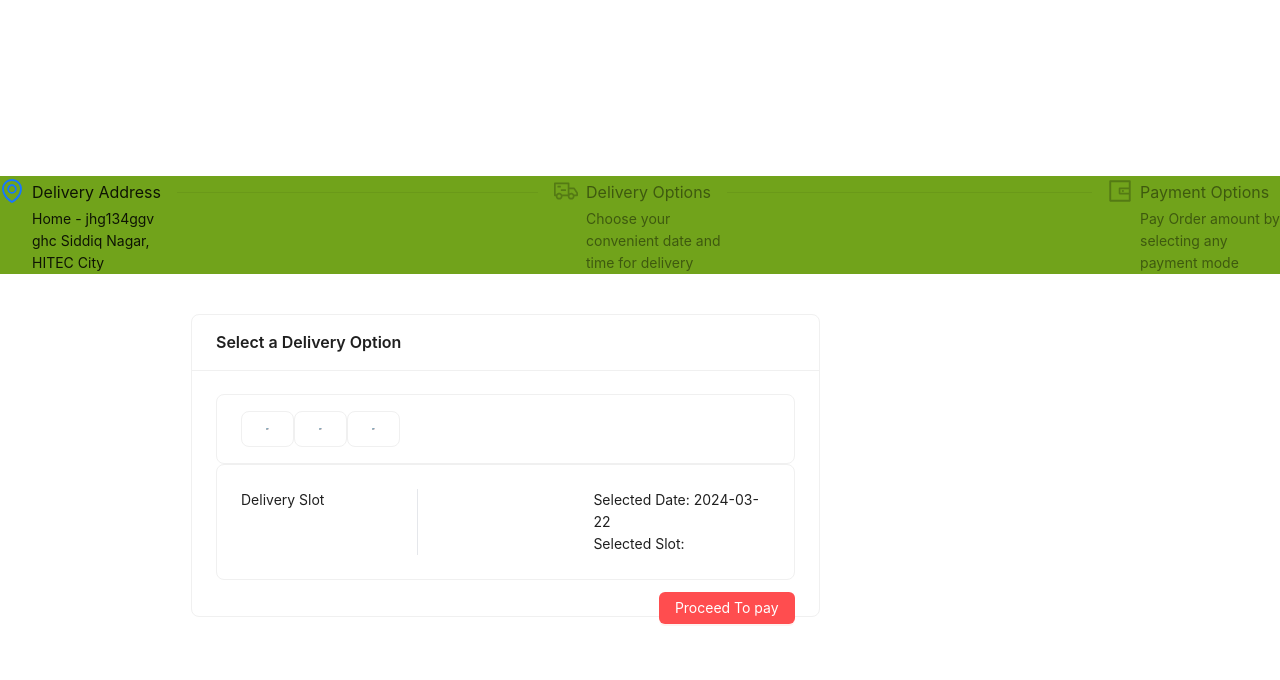
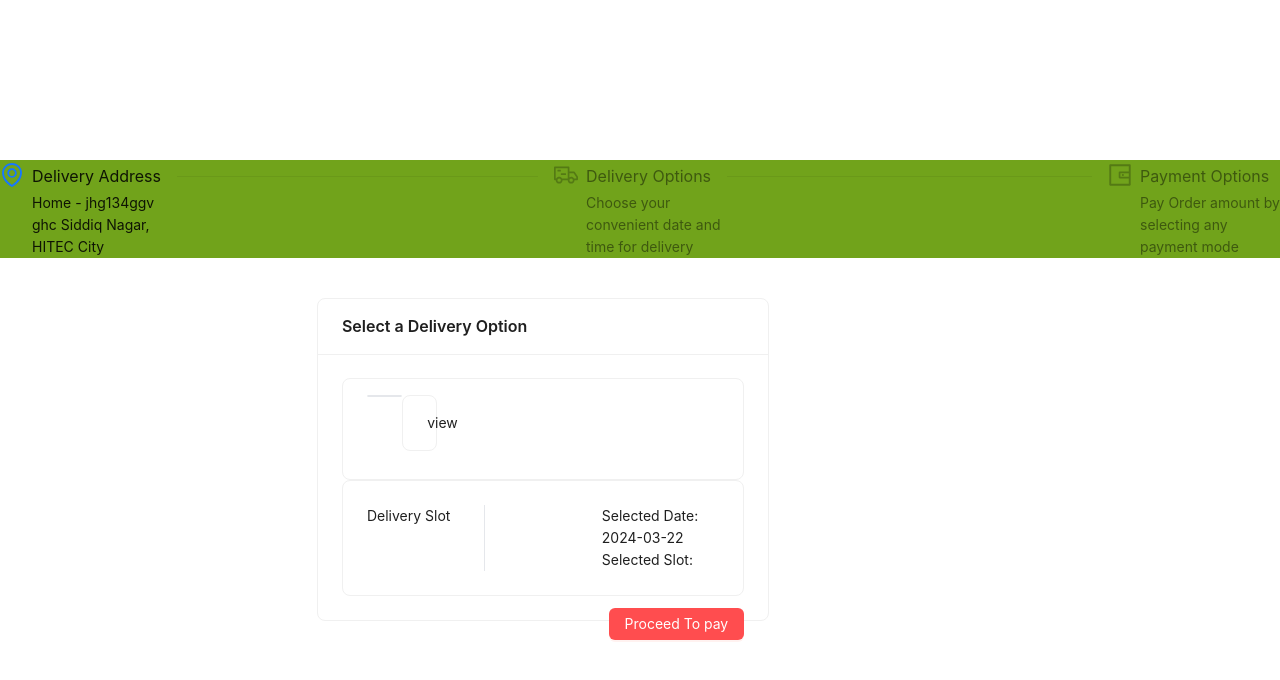
Before and after one commit to Appkube-ecommerce/appkube-ecommerce-sui, a Next.js app: page /buyer/Checkout/DeliveryOption in a window 1280 px wide. Shown: the top 680 px of the page. Built offline with nearby package versions, Linux system fonts and the light colour scheme.

Commit message:
Working on deliveryOption page and its functionality

```diff
--- a/src/components/buyer/Checkout/DeliveryOption/DeliveryOption.js
+++ b/src/components/buyer/Checkout/DeliveryOption/DeliveryOption.js
@@ -42,13 +42,11 @@ const DeliveryOption = () => {
   return (
     <div className='w-full'>
       <Card title="Select a Delivery Option" className='w-[70%]'>
-        <div className='w-[100%] mb-3'>
-          <Card type="inner">
-            <div className='flex'>
-              <Card className='w-[10%] h-[10%]'><Image alt="example" src={pro} /></Card>
-              <Card className='w-[10%] h-[10%]'><Image alt="example" src={pro} /></Card>
-              <Card className='w-[10%] h-[10%]'><Image alt="example" src={pro} /></Card>
-
+        <div className='w-[100%]'>
+          <Card type="inner" title="">
+            <div className='flex mb-3'>
+             <div className='w-[10%] h-[10%] border rounded-md' ></div>
+              <Card className='w-[10%] h-[8%] text-center'>view</Card>
             </div>
           </Card>
           <Card>
```
